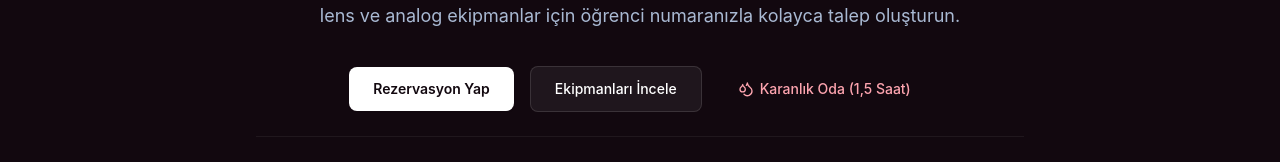
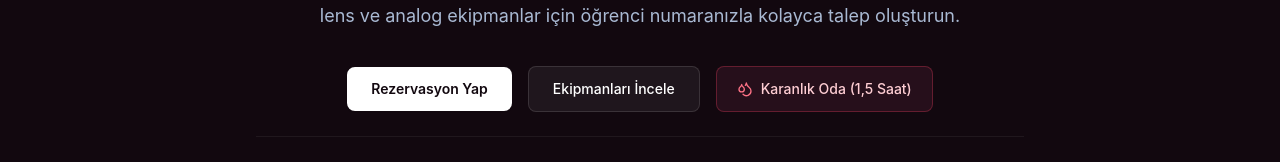
Before and after one commit to ytufokonline/ytufok-web, a React (Vite) app: page / in a window 1280 px wide. Shown: the part 355-517 px from the top of the page. Built offline with nearby package versions, Linux system fonts and the light colour scheme; no server answers; the database is empty; a web font is replaced by a local one.

Commit message:
Restore framed button styling and border for Karanlık Oda

```diff
--- a/src/pages/HomePage.tsx
+++ b/src/pages/HomePage.tsx
@@ -77,9 +77,9 @@ export const HomePage: React.FC<HomePageProps> = ({ onNavigate, onSelectEquipmen
 
             <button
               onClick={() => onNavigate('darkroom')}
-              className="px-5 py-3 rounded-lg text-rose-300 hover:text-rose-200 font-medium text-sm flex items-center gap-1.5 transition-colors cursor-pointer"
+              className="px-5 py-3 rounded-lg bg-[#301322]/70 hover:bg-[#301322] text-rose-200 hover:text-white font-medium text-sm border border-rose-500/30 hover:border-rose-500/50 transition-all duration-150 flex items-center gap-2 cursor-pointer active:scale-[0.98]"
             >
-              <Droplets className="w-4 h-4" />
+              <Droplets className="w-4 h-4 text-rose-400" />
               <span>Karanlık Oda (1,5 Saat)</span>
             </button>
           </div>
```
